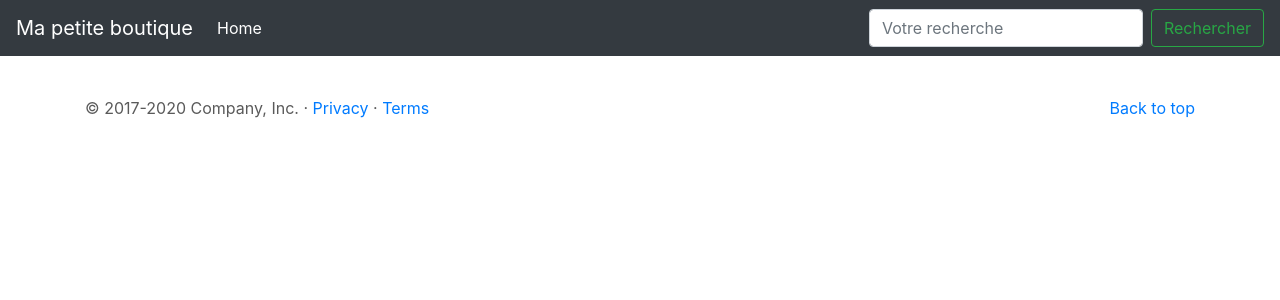
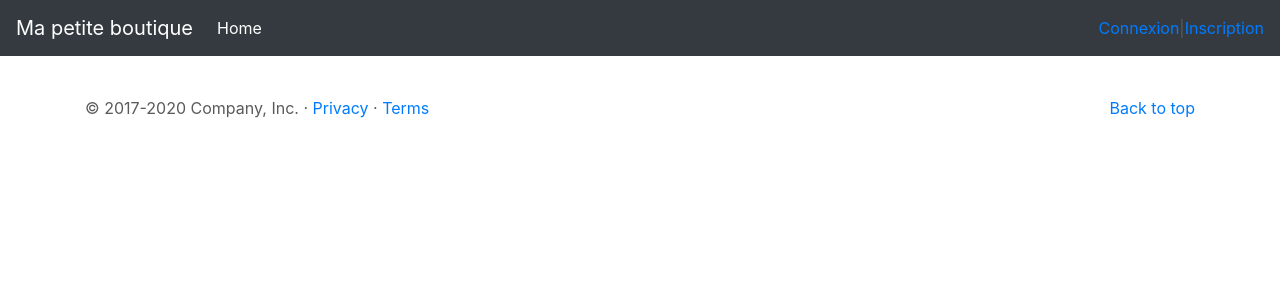
Before and after one commit to Mehdimosteghanemi/Mon-site-e-commerce, a Symfony app: template templates/base.html.twig in a window 1280 px wide. Shown: the top 300 px of the page. Run offline with Twig, Linux system fonts and the light colour scheme; the template is opened without the code that fills it, so the values that code supplies are empty; some libraries are stand-ins or nearby versions.

Commit message:
dynamic navbar mon compte/déconnexion or connexion/inscription

```diff
--- a/templates/account/index.html.twig
+++ b/templates/account/index.html.twig
@@ -3,9 +3,12 @@
 {% block title %}Mon compte - Ma petite boutique{% endblock %}
 
 {% block content %}
+
     <h1>Mon compte</h1>
 
-    Bienvenue {{ app.user.username }} dans votre compte. <br>
+    Bienvenue {{ app.user.firstname }} dans votre compte. <br>
     C'est dans cet espace que vous allez pouvoir gérer vos informations personnelles.
+    <hr>
+
 
 {% endblock %}
--- a/templates/base.html.twig
+++ b/templates/base.html.twig
@@ -43,10 +43,12 @@
                     <a class="nav-link" href="#">Home <span class="sr-only">(current)</span></a>
                 </li>
             </ul>
-            <form class="form-inline mt-2 mt-md-0">
-                <input class="form-control mr-sm-2" type="text" placeholder="Votre recherche" aria-label="Search">
-                <button class="btn btn-outline-success my-2 my-sm-0" type="submit">Rechercher</button>
-            </form>
+
+            {% if app.user %}
+            <a href=" {{path('account')}} ">Mon compte</a> | <a href="{{path('app_logout')}}">Déconnexion</a>
+            {% else %}
+            <a href="{{path('app_login')}}">Connexion</a> | <a href="{{path('register')}}">Inscription</a>
+            {% endif %}
         </div>
     </nav>
 </header>
```
